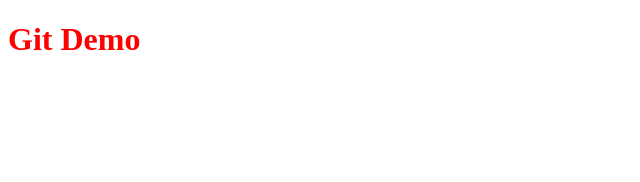
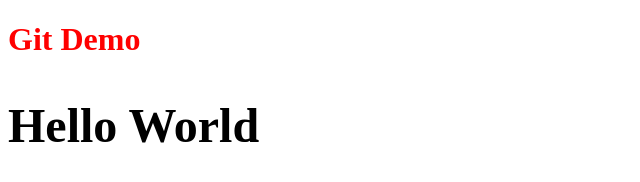
Before and after one commit to KarolChang/git-demo-remote, a plain HTML site: page index.html in a window 1280 px wide. Shown: the whole page, without its empty margins (0-640 px from the left). Drawn offline with Linux system fonts and the light colour scheme.

Commit message:
change font-size

```diff
--- a/index.html
+++ b/index.html
@@ -10,7 +10,7 @@
 
 <body>
   <h1>Git Demo</h1>
-
+  <h2>Hello World</h2>
 </body>
 
 </html>
--- a/style.css
+++ b/style.css
@@ -1,3 +1,7 @@
 h1 {
   color: red;
 }
+
+h2 {
+  font-size: 48px;
+}
```
